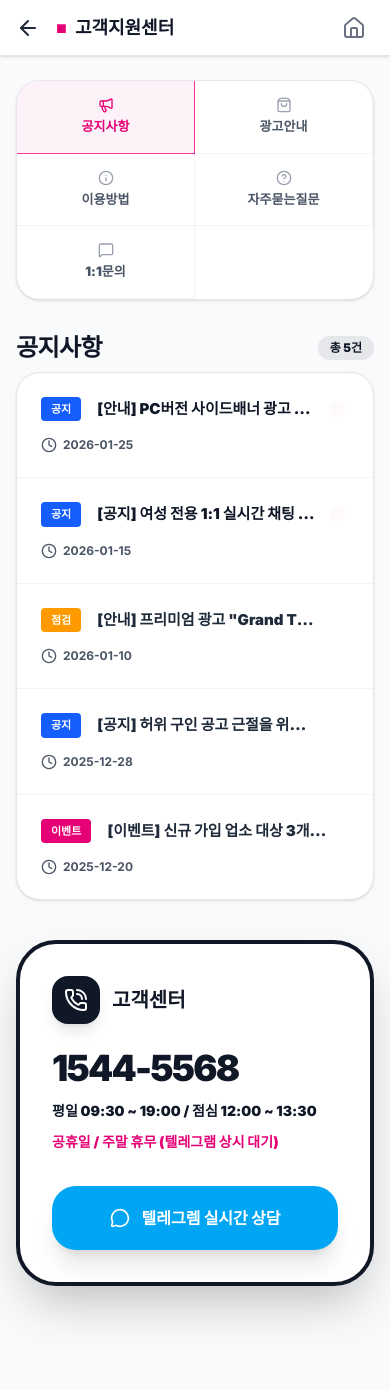
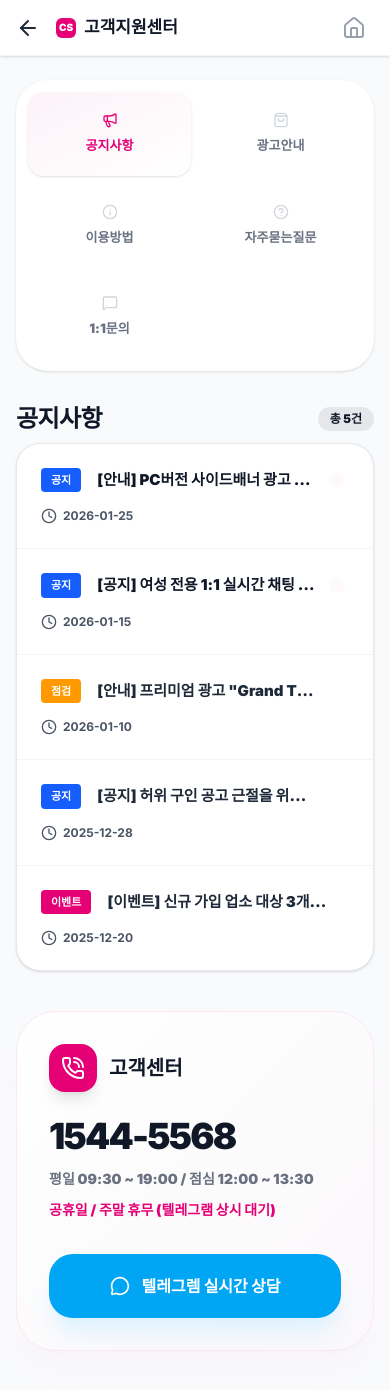
Before and after one commit to bizsetter7/coco-universe, a Next.js app: page /customer-center in a window 390 px wide. Shown: the top 1390 px of the page. Built offline with nearby package versions, Linux system fonts and the light colour scheme.

Commit message:
모바일 UI 개선
.

```diff
--- a/src/app/customer-center/page.tsx
+++ b/src/app/customer-center/page.tsx
@@ -131,7 +131,7 @@ function CustomerCenterContent() {
     return (
         <div className={`min-h-screen ${brand.theme === 'dark' ? 'bg-gray-900 text-white' : 'bg-gray-50 text-gray-900'} pb-20`}>
             {/* [Fixed Mastery] Header */}
-            <header className={`fixed top-0 left-0 right-0 z-[60] border-b ${brand.theme === 'dark' ? 'bg-gray-800 border-gray-700' : 'bg-white border-gray-200 shadow-sm'} h-14`}>
+            <header className={`fixed top-0 left-0 right-0 z-[60] border-b ${brand.theme === 'dark' ? 'bg-gray-800 border-gray-700' : 'bg-white border-gray-100 shadow-sm'} h-14`}>
                 <div className="max-w-[1020px] mx-auto px-4 h-full flex items-center justify-between">
                     <div className="flex items-center gap-2">
                         <button onClick={() => router.back()} className="p-2 -ml-2 text-gray-800 hover:text-black transition-colors">
@@ -139,12 +139,13 @@ function CustomerCenterContent() {
                         </button>
                         <h1
                             onClick={() => router.push('/')}
-                            className="text-lg md:text-xl font-black text-gray-900 dark:text-gray-100 flex items-center gap-2 cursor-pointer hover:opacity-80 transition-opacity"
+                            className="text-[17px] md:text-xl font-black text-gray-900 dark:text-gray-100 flex items-center gap-2 cursor-pointer hover:opacity-80 transition-opacity"
                         >
-                            <span className="text-pink-600">■</span> 고객지원센터
+                            <span className="w-5 h-5 bg-pink-600 rounded-md flex items-center justify-center text-[10px] text-white shrink-0">CS</span>
+                            고객지원센터
                         </h1>
                     </div>
-                    <button onClick={() => router.push('/')} className="p-2 text-gray-500 hover:text-gray-900 transition-colors">
+                    <button onClick={() => router.push('/')} className="p-2 text-gray-400 hover:text-gray-900 transition-colors">
                         <Home size={24} />
                     </button>
                 </div>
@@ -154,21 +155,21 @@ function CustomerCenterContent() {
                 <div className="flex flex-col md:flex-row gap-8">
                     {/* Sidebar / Mobile Nav (Sticky 지원) */}
                     <aside className="md:w-64 shrink-0 sticky top-14 md:top-[80px] h-fit md:h-fit z-[45]">
-                        <div className={`bg-white dark:bg-gray-800 rounded-3xl shadow-sm border border-gray-200 dark:border-gray-700 overflow-hidden`}>
-                            <div className="hidden md:block p-5 bg-gray-50 dark:bg-gray-700/50 border-b border-gray-200 dark:border-gray-700">
-                                <p className="text-[15px] text-gray-900 dark:text-gray-100 font-black uppercase tracking-widest">MENU</p>
+                        <div className={`bg-white dark:bg-gray-800 rounded-[32px] md:rounded-3xl shadow-sm md:border border-gray-100 dark:border-gray-700 overflow-hidden`}>
+                            <div className="hidden md:block p-5 bg-gray-50 dark:bg-gray-700/50 border-b border-gray-100 dark:border-gray-700">
+                                <p className="text-[13px] text-gray-400 dark:text-gray-100 font-black uppercase tracking-widest">Customer Support</p>
                             </div>
                             {/* Mobile Grid Layout vs Desktop List Layout */}
-                            <nav className="grid grid-cols-2 md:flex md:flex-col overflow-x-auto md:overflow-visible scrollbar-hide">
+                            <nav className="grid grid-cols-2 p-3 md:p-0 gap-2 md:gap-0 md:flex md:flex-col overflow-x-auto md:overflow-visible scrollbar-hide">
                                 {TABS.map((tab) => (
                                     <button
                                         key={tab.id}
                                         onClick={() => handleTabChange(tab.id)}
-                                        className={`flex flex-col md:flex-row items-center md:items-start md:gap-4 px-4 py-4 md:px-6 md:py-5 text-[13px] md:text-sm font-black transition-all whitespace-nowrap border-b border-r md:border-r-0 md:border-b-0 md:border-l-4 ${activeTab === tab.id
-                                            ? 'bg-pink-50 text-pink-600 border-pink-500 dark:bg-pink-900/20'
-                                            : 'text-gray-600 border-gray-100 md:border-transparent hover:text-gray-900 dark:hover:text-white dark:border-gray-700'}`}
+                                        className={`flex flex-col md:flex-row items-center md:items-start md:gap-4 px-4 py-5 md:px-6 md:py-5 text-[13px] md:text-sm font-black transition-all whitespace-nowrap rounded-2xl md:rounded-none md:border-l-4 ${activeTab === tab.id
+                                            ? 'bg-gradient-to-br from-pink-50 to-white text-pink-600 border-pink-500 shadow-sm md:shadow-none dark:bg-pink-900/20'
+                                            : 'bg-white text-gray-500 border-transparent hover:text-gray-900 dark:hover:text-white dark:bg-gray-800'}`}
                                     >
-                                        <div className={`mb-1 md:mb-0 ${activeTab === tab.id ? 'text-pink-600' : 'text-gray-400'}`}>
+                                        <div className={`mb-2 md:mb-0 ${activeTab === tab.id ? 'text-pink-600' : 'text-gray-300'}`}>
                                             {tab.icon}
                                         </div>
                                         {tab.id}
@@ -233,12 +234,12 @@ function CustomerCenterContent() {
                         {/* 2. Ad Guide: Mobile Detox Design */}
                         {activeTab === '광고안내' && (
                             <div className="space-y-8">
-                                <div className="text-center py-12 bg-gray-900 rounded-[40px] text-white shadow-2xl relative overflow-hidden border border-gray-800">
-                                    <div className="absolute top-0 right-0 p-10 opacity-10">
-                                        <Zap size={150} strokeWidth={3} />
+                                <div className="text-center py-12 bg-gradient-to-br from-pink-50 via-white to-gray-50 rounded-[40px] text-gray-900 shadow-sm relative overflow-hidden border border-pink-100/50">
+                                    <div className="absolute top-0 right-0 p-10 opacity-5">
+                                        <Zap size={150} strokeWidth={3} className="text-pink-600" />
                                     </div>
-                                    <h2 className="text-3xl font-black mb-3 tracking-tighter">효과적인 구인의 시작 🚀</h2>
-                                    <p className="text-gray-100 text-sm font-black tracking-tight opacity-90">가장 확실한 구인은 {brand.name} 프리미엄 광고와 함께하세요.</p>
+                                    <h2 className="text-2xl md:text-3xl font-black mb-3 tracking-tighter text-gray-900">효과적인 구인의 시작 🚀</h2>
+                                    <p className="text-gray-600 text-[13px] md:text-sm font-black tracking-tight">가장 확실한 구인은 {brand.name} 프리미엄 광고와 함께하세요.</p>
                                 </div>
 
                                 <div className="grid grid-cols-1 md:grid-cols-3 gap-6">
@@ -466,19 +467,19 @@ function CustomerCenterContent() {
                         )}
 
                         {/* Customer Service Box (Mobile Lower Position) */}
-                        <div className={`md:hidden mt-10 p-8 rounded-[40px] border-4 border-gray-900 bg-white dark:bg-gray-800 shadow-2xl`}>
+                        <div className={`md:hidden mt-10 p-8 rounded-[40px] border border-pink-100 bg-gradient-to-br from-white to-pink-50/30 shadow-xl shadow-pink-100/20`}>
                             <div className="flex items-center gap-3 mb-6">
-                                <div className="w-12 h-12 rounded-2xl flex items-center justify-center text-white shadow-lg bg-gray-900">
+                                <div className="w-12 h-12 rounded-2xl flex items-center justify-center text-white shadow-lg bg-pink-600">
                                     <PhoneCall size={24} />
                                 </div>
                                 <span className="font-black text-gray-900 dark:text-white text-xl">고객센터</span>
                             </div>
                             <p className="text-4xl font-black mb-3 text-gray-900 dark:text-white tracking-tighter">1544-5568</p>
-                            <p className="text-[14px] text-gray-900 dark:text-gray-200 leading-relaxed font-black">
+                            <p className="text-[14px] text-gray-500 dark:text-gray-200 leading-relaxed font-black">
                                 평일 09:30 ~ 19:00 / 점심 12:00 ~ 13:30<br />
                                 <span className="text-pink-600 font-black mt-2 block">공휴일 / 주말 휴무 (텔레그램 상시 대기)</span>
                             </p>
-                            <a href="https://t.me/your_telegram" className="mt-8 flex items-center justify-center gap-3 w-full py-5 bg-sky-500 text-white rounded-[24px] text-base font-black hover:bg-sky-600 transition shadow-xl">
+                            <a href="https://t.me/your_telegram" className="mt-8 flex items-center justify-center gap-3 w-full py-5 bg-sky-500 text-white rounded-[24px] text-base font-black hover:bg-sky-600 transition shadow-xl shadow-sky-100">
                                 <MessageCircle size={20} /> 텔레그렘 실시간 상담
                             </a>
                         </div>
```
